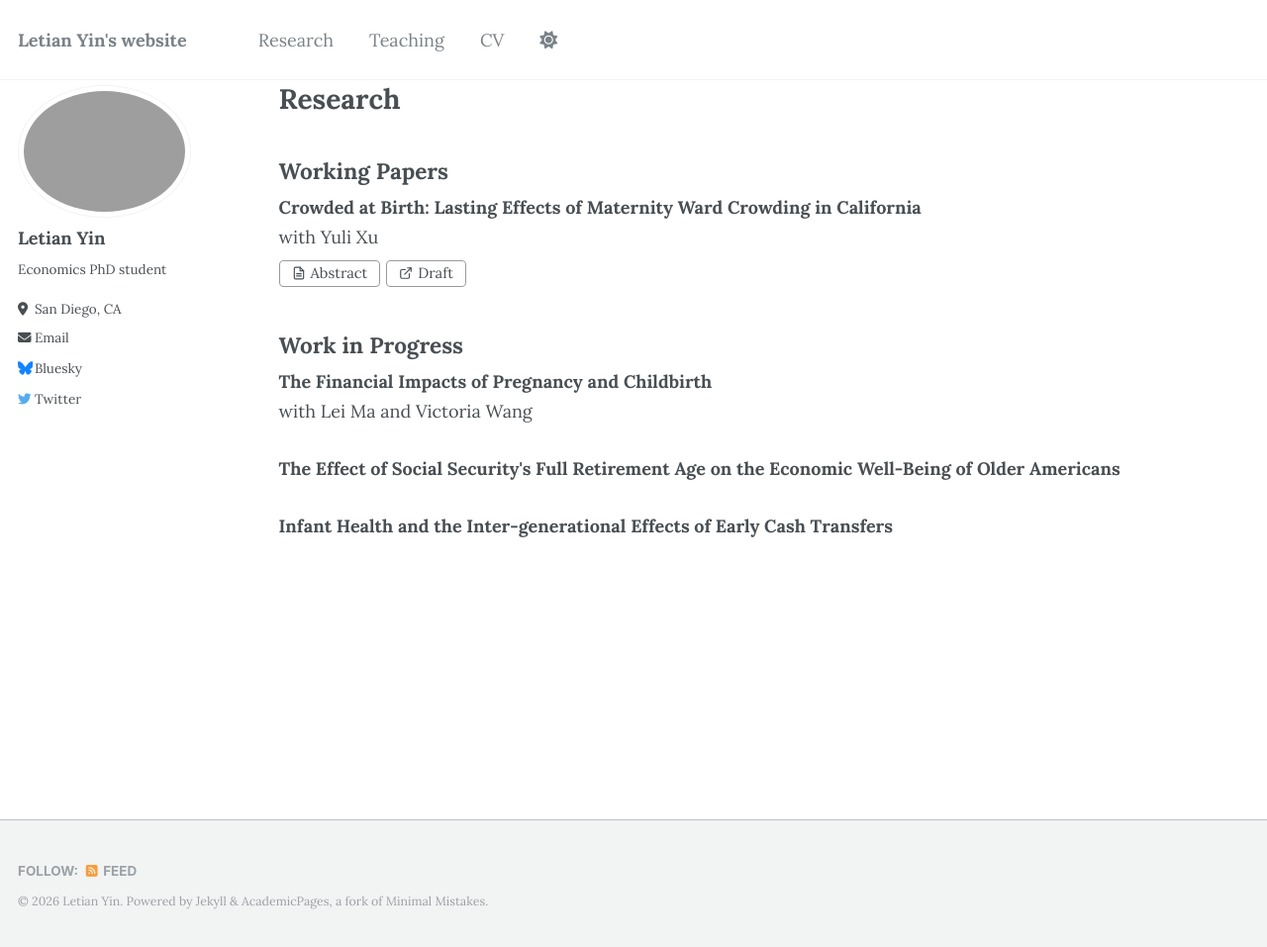
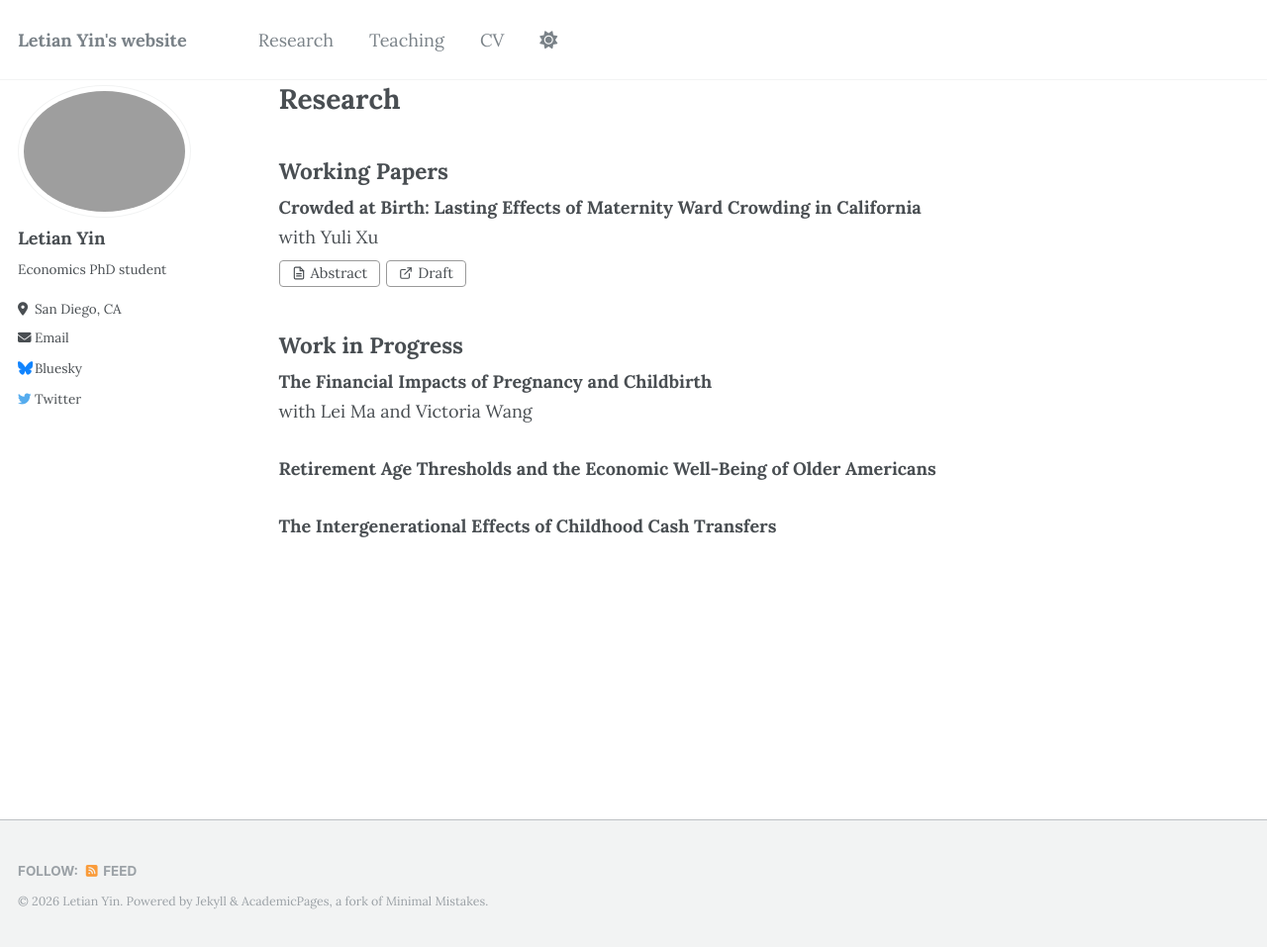
Before and after one commit to letian-yin/letian-yin.github.io, a Jekyll site: the page built from _pages/research.md, in a window 1280 px wide and 957 px high. Shown: the whole window at 99% size. Built offline with Jekyll 4.4.1, drawn with Linux system fonts in a browser that asks for light colours.

Commit message:
update work in progress title

```diff
--- a/_pages/research.md
+++ b/_pages/research.md
@@ -36,9 +36,9 @@ function toggleAbstract(id, btn) {
 </div>
 
 <div class="paper-block">
-  <div class="paper-title">The Effect of Social Security's Full Retirement Age on the Economic Well-Being of Older Americans</div>
+  <div class="paper-title">Retirement Age Thresholds and the Economic Well-Being of Older Americans</div>
 </div>
 
 <div class="paper-block">
-  <div class="paper-title">Infant Health and the Inter-generational Effects of Early Cash Transfers</div>
+  <div class="paper-title">The Intergenerational Effects of Childhood Cash Transfers</div>
 </div>
```
